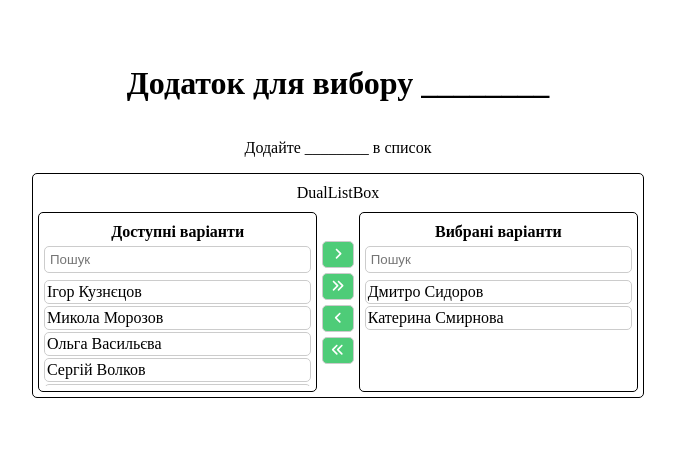
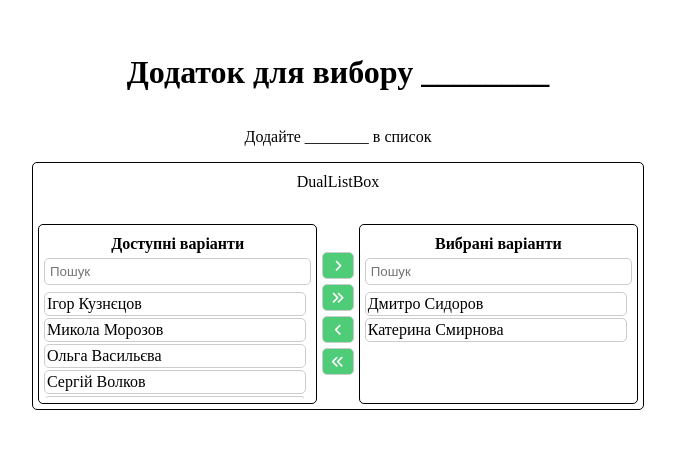
Before and after one commit to butkodenis/UI, a React (Vite) app: page / in a window 1280 px wide. Shown: the part 187-636 px from the top of the page, without its empty margins (302-977 px from the left). Built offline with nearby package versions, Linux system fonts and the light colour scheme.

Commit message:
Добавлено изменение высоты для сообщения об ошибке и отступ для списка в компоненте DualListBox

```diff
--- a/src/ui/components/DualListBox/styles/scss/DualListBox.scss
+++ b/src/ui/components/DualListBox/styles/scss/DualListBox.scss
@@ -27,7 +27,7 @@ $error-color: red;
 .dual-list-box__error {
   color: $error-color;
   text-align: center;
-
+  height: 28px;
   p {
     margin: 5px;
   }
@@ -100,7 +100,7 @@ $error-color: red;
 
 .dual-list-box__list {
   overflow-y: auto;
-
+  padding-right: 5px;
   &::-webkit-scrollbar {
     width: 5px; // ширина скроллбара
   }
```
